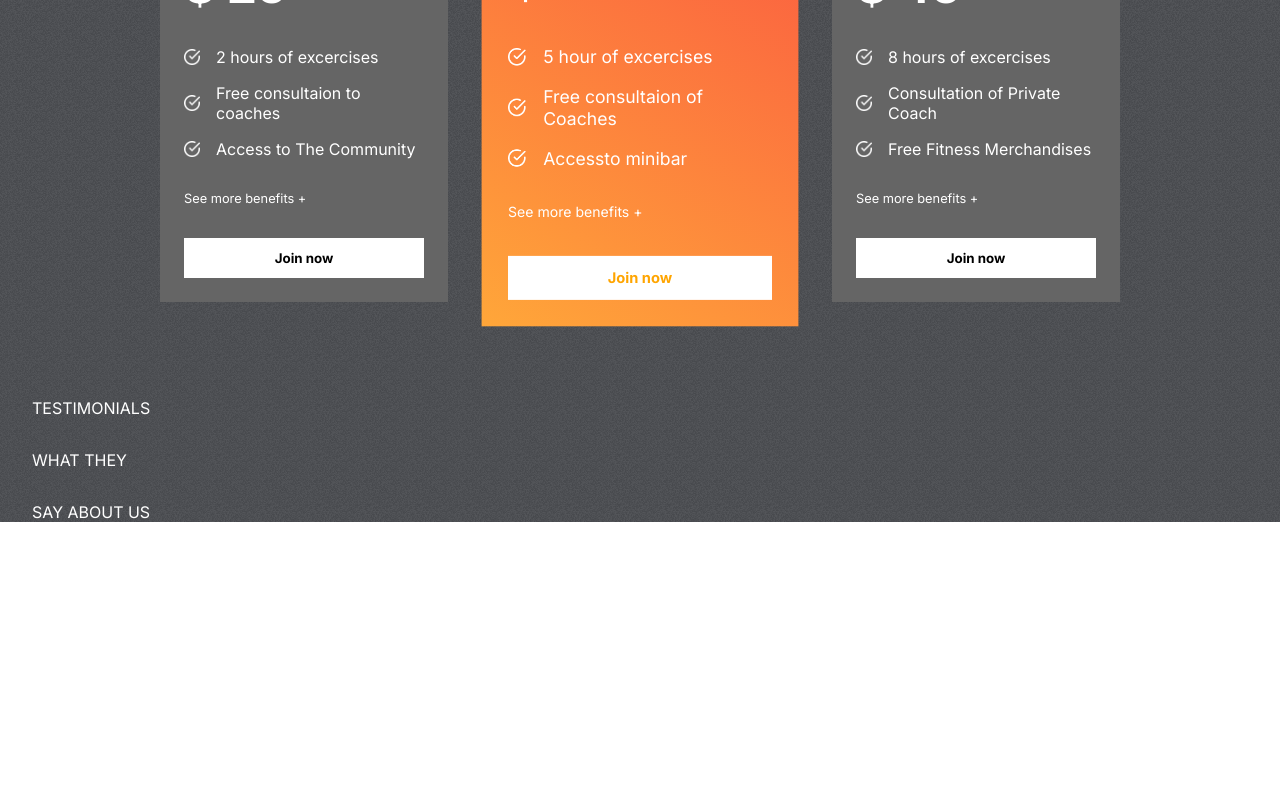
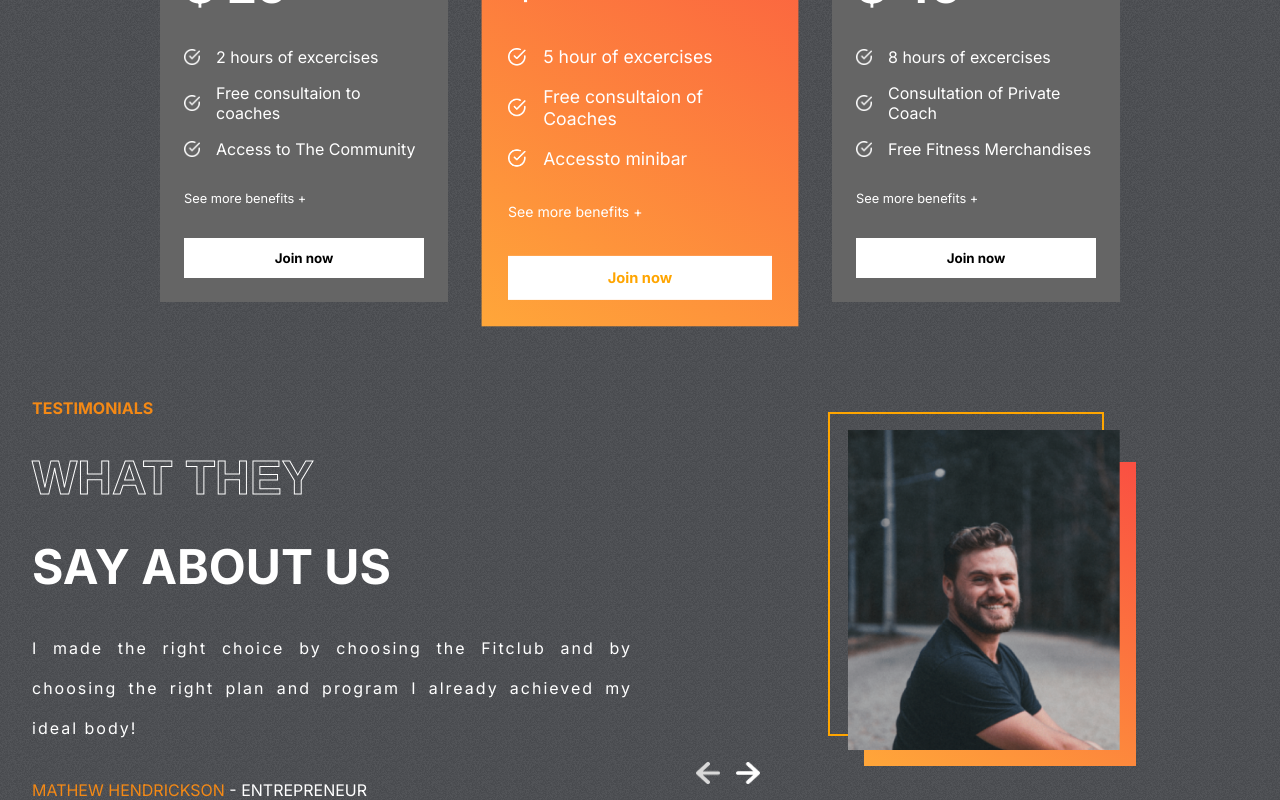
Before and after one commit to FirdeusGj/Fitness-Website, a React (Create React App) app: page / in a window 1280 px wide. Shown: the part 2130-2930 px from the top of the page. Before the commit the page ends 2652 px from the top, so only its background shows below. Built offline with nearby package versions, Linux system fonts and the light colour scheme.

Commit message:
finished testimonials section

```diff
--- a/src/components/Testimonials/Testimonials.css
+++ b/src/components/Testimonials/Testimonials.css
@@ -11,3 +11,59 @@
     text-transform: uppercase;
     color:white;
 }
+.left-t>:nth-child(1){
+    color: var(--orange);
+    font-weight: bold;
+}
+.left-t>:nth-child(2),
+.left-t>:nth-child(3){
+    font-weight: bold;
+    font-size: 3rem;
+}
+
+.left-t>:nth-child(4){
+    text-transform: none;
+    text-align: justify;
+    letter-spacing: 2px;
+    line-height: 40px;
+}
+.right-t{
+    flex: 1;
+    position: relative;
+}
+.right-t>img{
+    position: absolute;
+    width: 17rem;
+    height: 20rem;
+    object-fit: cover;
+    right: 8rem;
+    top: 2rem;
+}
+.right-t>:nth-child(1){
+    position: absolute;
+    width: 17rem;
+    height: 20rem;
+    background-color: transparent;
+    border: 2px solid orange;
+    right: 9rem;
+    top: 0.9rem;
+}
+.right-t>:nth-child(2){
+    position: absolute;
+    width: 17rem;
+    height: 19rem;
+    top: 4rem;
+    right: 7rem;
+    background: var(--planCard);
+}
+.arrows{
+    display: flex;
+    gap: 1rem;
+    position: absolute;
+    bottom: 1rem;
+    left: 3rem;
+}
+.arrows>img{
+    width: 1.5rem;
+    cursor:pointer;
+}
--- a/src/components/Testimonials/Testimonials.jsx
+++ b/src/components/Testimonials/Testimonials.jsx
@@ -1,15 +1,53 @@
 import React from "react";
 import "./Testimonials.css";
+import { testimonialsData } from "../../data/testimonialsData";
+import { useState } from "react";
+import rightArrow from "../../assets/rightArrow.png";
+import leftArrow from "../../assets/leftArrow.png";
 
 const Testimonials = () => {
+  const [selected, setSelected] = useState(0);
+  const tLength = testimonialsData.length;
+
   return (
     <div className="Testimonials">
       <div className="left-t">
         <span>Testimonials</span>
-        <span>What they</span>
+        <span className="stroke-text">What they</span>
         <span>say about us</span>
+        <span>{testimonialsData[selected].review}</span>
+        <span>
+          <span style={{ color: "var(--orange)" }}>
+            {testimonialsData[selected].name}
+          </span>{" "}
+          - {testimonialsData[selected].status}
+        </span>
       </div>
-      <div className="right-t"></div>
+      <div className="right-t">
+        <div></div>
+        <div></div>
+        <img src={testimonialsData[selected].image} alt="" />
+        <div className="arrows">
+          <img
+            onClick={() => {
+              selected === 0
+                ? setSelected(tLength - 1)
+                : setSelected((prev) => prev - 1);
+            }}
+            src={leftArrow}
+            alt=""
+          />
+          <img
+            onClick={() => {
+              selected === tLength - 1
+                ? setSelected(0)
+                : setSelected((prev) => prev + 1);
+            }}
+            src={rightArrow}
+            alt=""
+          />
+        </div>
+      </div>
     </div>
   );
 };
```
